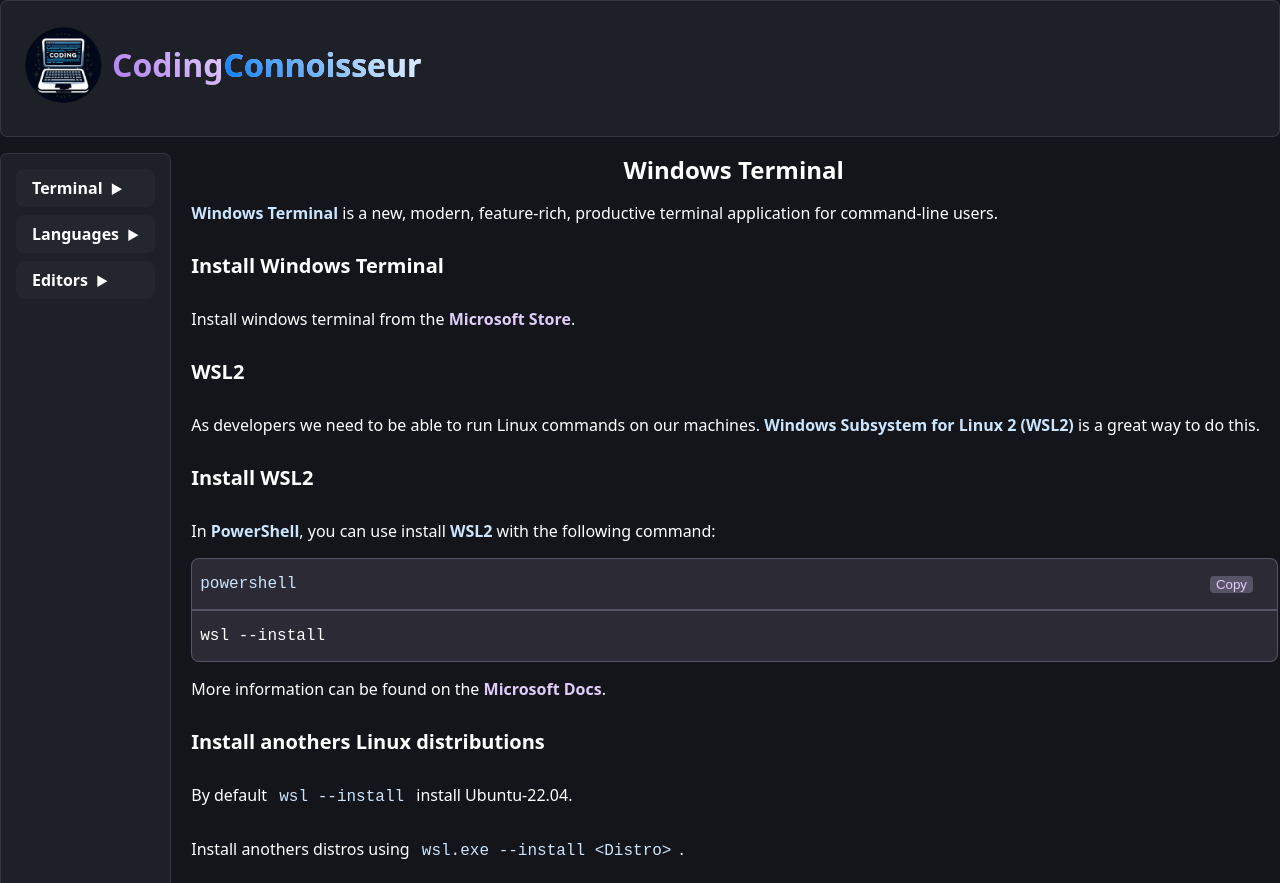
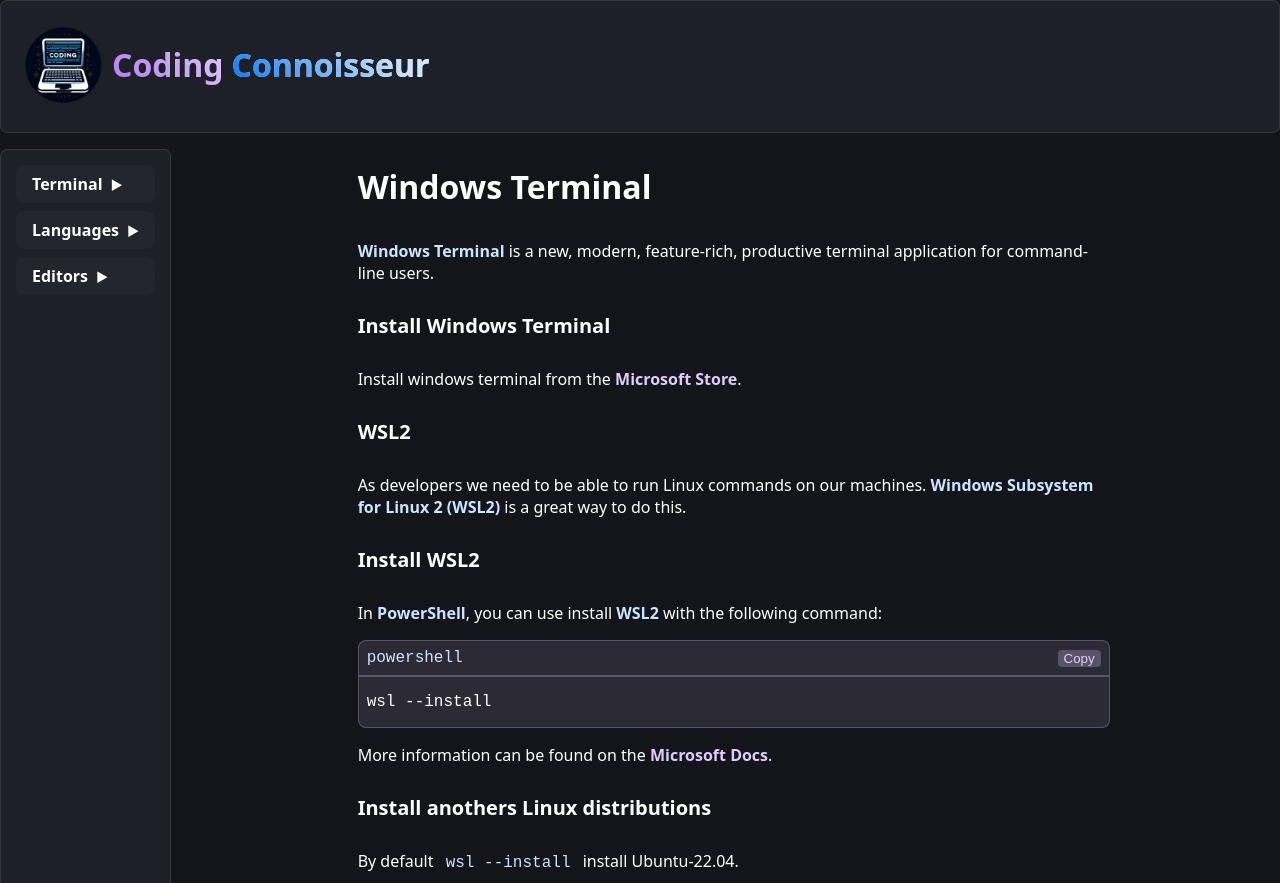
Before and after one commit to yersonargote/coding, an Astro site: page /windows-terminal in a window 1280 px wide. Shown: the top 883 px of the page. Built offline with nearby package versions, Linux system fonts and the light colour scheme; Astro itself is replaced by a stand-in of ours.

Commit message:
Refactor CSS styles and update content in Windows Terminal page

```diff
--- a/src/components/Code/Code.css
+++ b/src/components/Code/Code.css
@@ -3,7 +3,6 @@
     background: rgba(var(--accent-light), 12%);
     border-radius: 4px;
     border: 1px solid rgba(var(--accent-light), 25%);
-    /* padding: 0.3rem 0.4rem; */
     border-radius: 8px;
 }
 
@@ -16,6 +15,7 @@
     display: flex;
     justify-content: space-between;
     align-items: center;
+    margin: 0.5rem 0;
 }
 
 
@@ -30,7 +30,6 @@
     color: rgb(var(--accent-light));
     border: none;
     border-radius: 4px;
-    /* padding: 0.5rem 1rem; */
     margin: 0 0.5rem;
     cursor: pointer;
     transition: background-color 0.3s;
--- a/src/components/HeaderLink.astro
+++ b/src/components/HeaderLink.astro
@@ -1,23 +1,21 @@
----
 ---
 
-<h1 class="gradient">
-  <a class="link-image" href="/">
+---
+
+<a class="gradient" href="/">
   <img src="/logo.png" alt="Image logo" class="logo" />
    Coding
   <span>Connoisseur</span>
 </a>
-</h1>
 
 <style>
-  .gradient > a > span {
-    background-image: var(--accent-blue-gradient);
-    -webkit-background-clip: text;
-    -webkit-text-fill-color: transparent;
-    background-size: 300%;
-    background-position: 0%;
-  }
-  .gradient > a {
+
+  .gradient {
+    font-size: 2em;
+    display: inline-flex;
+    font-weight: bold;
+    justify-content: center;
+    align-items: center;
     background-image: var(--accent-gradient);
     -webkit-background-clip: text;
     -webkit-text-fill-color: transparent;
@@ -25,10 +23,13 @@
     text-decoration: none;
   }
 
-  .link-image {
-	display: inline-flex;
-	justify-content: center;
-	align-items: center;
+  .gradient > span {
+    background-image: var(--accent-blue-gradient);
+    -webkit-background-clip: text;
+    -webkit-text-fill-color: transparent;
+    background-size: 300%;
+    background-position: 0%;
+    margin: 0 0 0 0.25em;
   }
 
   .logo {
--- a/src/layouts/Layout.astro
+++ b/src/layouts/Layout.astro
@@ -62,7 +62,6 @@
       display: flex;
       flex-direction: column;
       align-items: center;
-      justify-content: center;
       color: white;
     }
 
@@ -119,6 +118,7 @@
     }
 
     h1 {
+      padding: 1rem 1rem 1rem 0;
       width: 100%;
       font-size: 2em;
       margin: 0;
@@ -126,18 +126,35 @@
     }
 
     h2 {
+      padding: 1rem 1rem 1rem 0;
       margin: 0;
       font-size: 1.5em;
     }
 
     h3 {
+      padding: 1rem 1rem 1rem 0;
       font-size: 1.25em;
       line-height: 1;
       margin: 0;
     }
 
-    .body-main {
-      min-width: 8rem;
+    article {
+      display: flex;
+      flex-direction: column;
+      max-width: 47rem;
+    }
+
+    article > section {
+      display: flex;
+      flex-direction: column;
+    }
+
+    article > header {
+      display: inline-flex;
+      justify-content: center;
+      margin: 0;
+      padding: 1rem 1rem 1rem 0;
+      border-radius: 8px;
     }
 
     p {
@@ -164,21 +181,5 @@
       color: rgb(var(--accent-blue-light));
     }
 
-    section {
-      display: flex;
-      flex-direction: column;
-      width: 100%;
-    }
-
-    section > article {
-      display: flex;
-      flex-direction: column;
-    }
-
-    section > header {
-      margin: 0;
-      padding: 1rem 1rem 1rem 0;
-      border-radius: 8px;
-    }
   </style>
 </html>
--- a/src/pages/windows-terminal/index.astro
+++ b/src/pages/windows-terminal/index.astro
@@ -4,7 +4,7 @@
 import Layout from "@/layouts/Layout.astro";
 
 const wslInstall = `wsl --install`;
-const powershell= "powershell";
+const powershell = "powershell";
 
 type Content = {
   name: string;
@@ -35,24 +35,16 @@
 ---
 
 <Layout title="Windows terminal setup" description="Setupwindows terminal">
-  <header class="header-h2">
-    <h2>Windows Terminal</h2>
+  <article>
+    <header>
+      <h1>Windows Terminal</h1>
     </header>
-  <div class="body-main">
     <section>
-      <article>
       <p>
         <strong>Windows Terminal</strong> is a new, modern, feature-rich,
         productive terminal application for command-line users.
       </p>
-      </article>
-    </section>
-
-    <section>
-      <header>
       <h3>Install Windows Terminal</h3>
-      </header>
-      <article>
       <p>
         Install windows terminal from the
         <a
@@ -61,30 +53,15 @@
           rel="noopener noreferrer">Microsoft Store</a
         >.
       </p>
-      </article>
-    </section>
-
-    <section>
-      <header>
       <h3>WSL2</h3>
-      </header>
-      <article>
       <p>
-          As developers we need to be able to run Linux commands on our
-          machines. <strong>Windows Subsystem for Linux 2 (WSL2)</strong> is a
-          great way to do this.
+        As developers we need to be able to run Linux commands on our machines. <strong
+          >Windows Subsystem for Linux 2 (WSL2)</strong
+        > is a great way to do this.
       </p>
-      </article>
-    </section>
-
-    <section>
-      <header>
       <h3>Install WSL2</h3>
-      </header>
-      <article>
       <p>
-          In <strong>PowerShell</strong>, you can use install <strong
-            >WSL2</strong
+        In <strong>PowerShell</strong>, you can use install <strong>WSL2</strong
         > with the following command:
       </p>
       <Code code={wslInstall} language={powershell} />
@@ -96,13 +73,7 @@
           rel="noopener noreferrer">Microsoft Docs</a
         >.
       </p>
-      </article>
-    </section>
-    <section>
-      <header>
       <h3>Install anothers Linux distributions</h3>
-      </header>
-      <article>
       <p>
         By default <code>wsl --install</code> install Ubuntu-22.04.
       </p>
@@ -116,7 +87,6 @@
         heads={["Distro", "Friendly name"]}
         content={distributionsList}
       />
+    </section>
   </article>
-    </section>
-  </div>
 </Layout>
```
Lines whose indentation alone changed are shown as unchanged.
